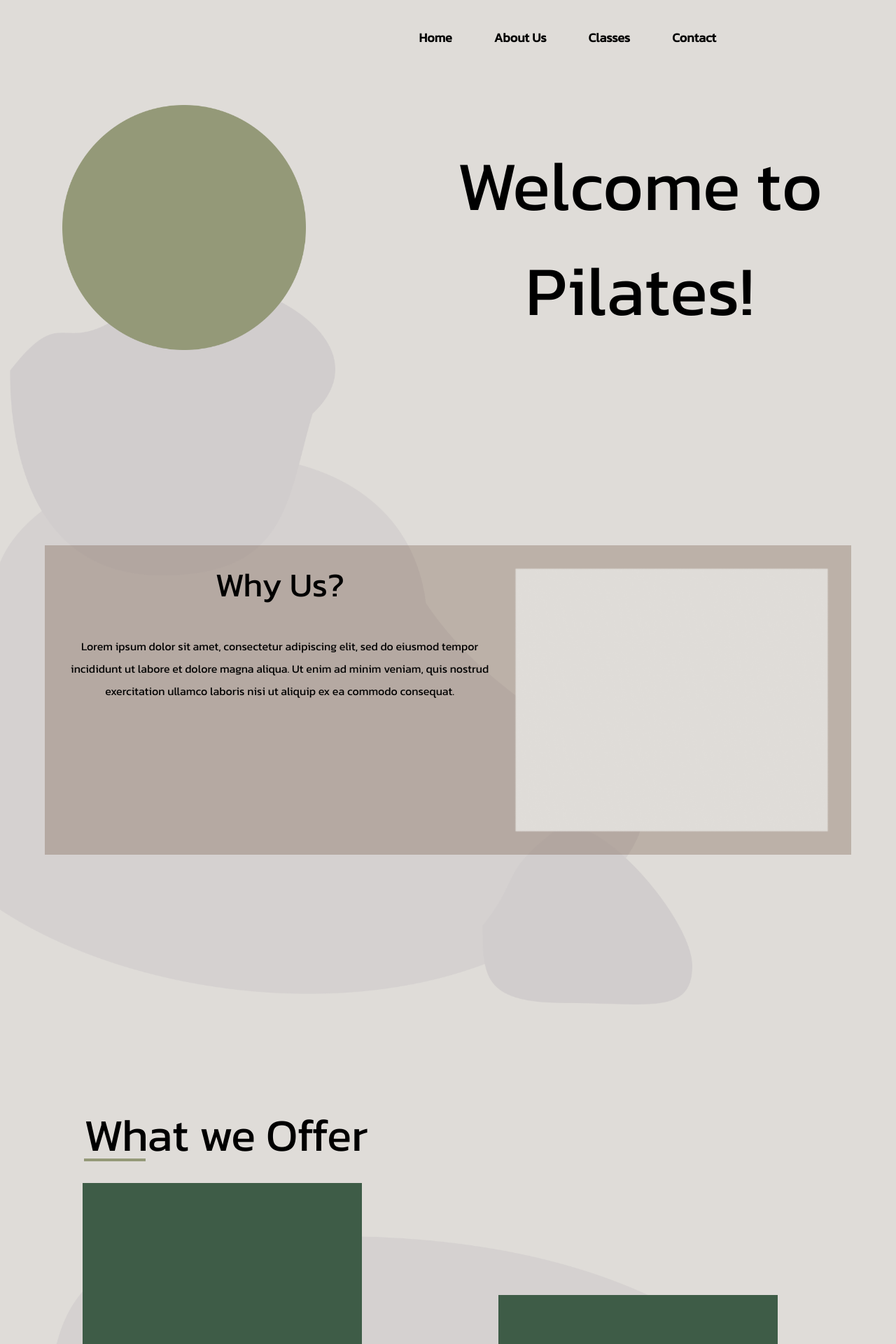
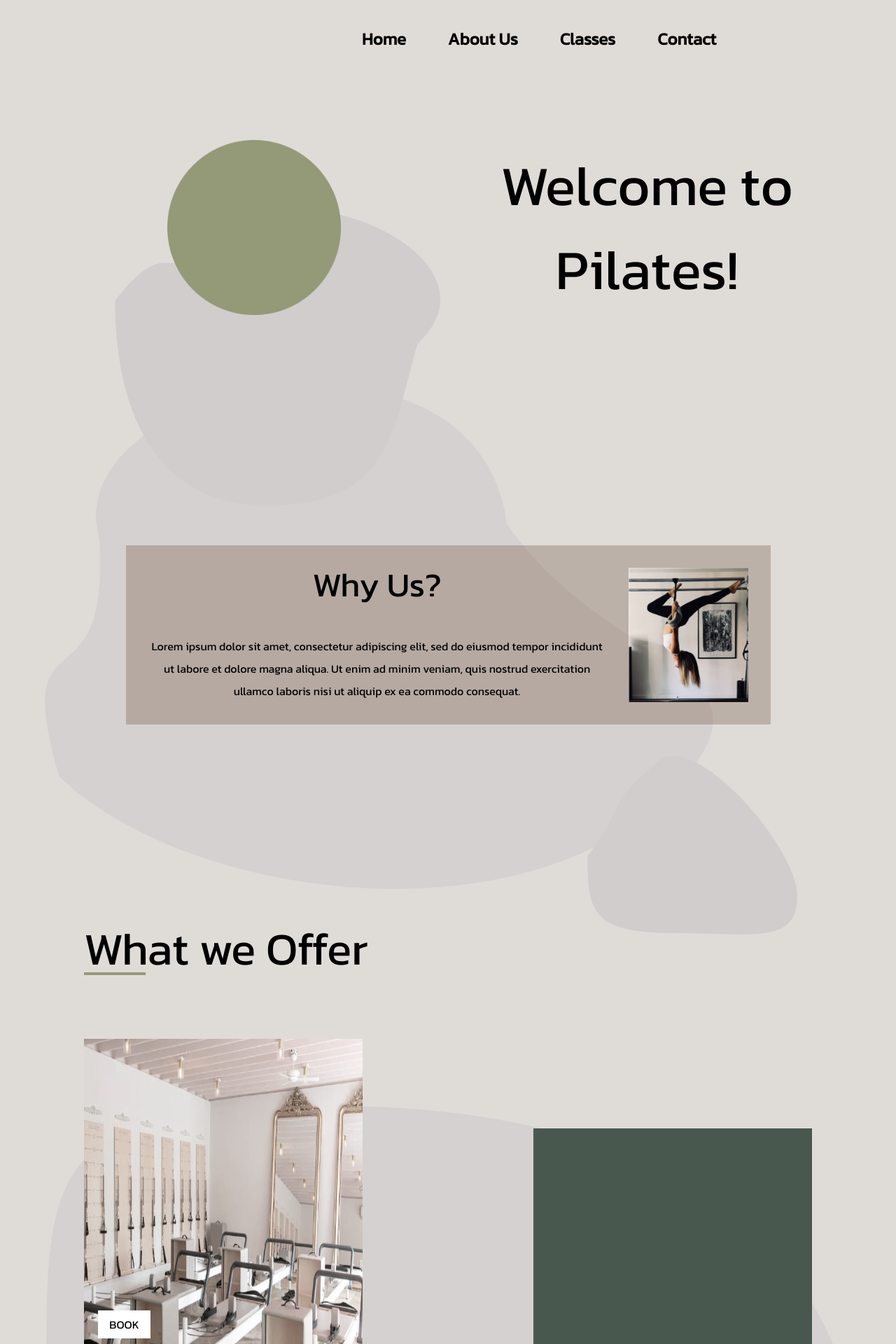
Before and after one commit to Carlie16604/Elevate, a React (Vite) app: page / in a window 1280 px wide. Shown: the top 1920 px of the page at 70% size. Built offline with nearby package versions, Linux system fonts and the light colour scheme.

Commit message:
completed temp animation & fixed Home spacing

```diff
--- a/src/index.css
+++ b/src/index.css
@@ -77,11 +77,11 @@ ul:hover li:hover ~ li:before {
 
 .rock1 {
   object-position: center;
-  width: 1005px;
-  height: 770px;
+  width: 955px;
+  height: 720px;
   z-index: -2;
   position: absolute;
-  margin: 650px -150px;
+  margin: 550px 0;
 }
 
 .rock2{
@@ -90,7 +90,7 @@ ul:hover li:hover ~ li:before {
   height: 422px;
   z-index: -1;
   position: absolute;
-  margin: 400px -50px;
+  margin: 300px 100px;
 }
 
 .rock3 {
@@ -99,14 +99,15 @@ ul:hover li:hover ~ li:before {
   height: 255px;
   z-index: -1;
   position: absolute;
-  margin: 1180px 625px;
+  margin: 1080px 775px;
 }
 
 /* Home Content */
 
 .whyUs {
   display: flex;
-  width: 100%;
+  /* width: 921.6px; */
+  align-items: center;
   background-color: rgba(84, 48, 25, 25%)
 }
 
@@ -125,9 +126,10 @@ ul:hover li:hover ~ li:before {
 .cardContainer {
   display: flex;
   flex-wrap: wrap;
-  gap: 2rem 5rem;
+  gap: 2rem 11.2rem;
   justify-content: center;
   margin: 20px 0;
+  position: relative;
 }
 
 .card-deck {
@@ -136,24 +138,33 @@ ul:hover li:hover ~ li:before {
   max-width: 100%;
   display: flex;
   flex-flow: row wrap;
+  transition: all .2s ease-in-out;
+}
+
+.card-deck:hover {
+  transform: scale(1.1);
 }
 
 .card {
-  margin-left: 0;
-  margin-right: 0;
-  /* max-width: 32.8125rem; */
-  /* max-height: 38.125rem; */
-  max-width: 450px;
+  max-width: 398px;
   max-height: 450px;
   position: relative;
   margin: 0 2rem;
 }
+
+
 
 .imgWrapper {
   height: 100%;
   transform: scale(1);
   transition: all .5 ease;
   width: 100;
+  filter: grayscale(50%);
+  transition: all .2s ease-in-out;
+}
+
+.imgWrapper:hover {
+  filter: grayscale(0%);
 }
 
 .book {
@@ -176,166 +187,3 @@ ul:hover li:hover ~ li:before {
 .classType {
   font-size: 50px;
 }
-
-/* CARD TEST ----------------------------------------------------------------- */
-
-:root {
-  --host: 'https://s3-us-west-2.amazonaws.com/s.cdpn.io/397014/';
-  --big-stone: #152536;
-  --white: #fff;
-  --smalt-blue: #4e958b;
-  --maroon-flush: #C32361;
-  --black: #000;
-  --lite-grey: rgba(var(--black), .2);
-  --lite-big-stone: rgba(var(--big-stone), .7);
-  --card-width: 350px;
-  --card-height: 350px;
-  --thumb-height: 260px;
-  --border-radius: 3px;
-  --box-shadow: 0 1px 4px rgba(var(--black), .3);
-  --transition: cubic-bezier(.17,.67,.5,1.03);
-  --timing-1: .4s .15s;
-  --timing-2: .5s .25s;
-  --grotesque-black: 'Grotesque Black', sans-serif;
-  --grotesque-regular: 'Grotesque', sans-serif;
-  --merriweather: 'Merriweather', sans-serif;
-  --new-york-city: url('#{var(--host)}new-york-city.png');
-  --flag: url('#{var(--host)}flag.png');
-}
-
-a[href] {
-  position: relative;
-  text-decoration: none;
-  padding-bottom: 3px;
-  font-weight: bold;
-}
-
-a[href]::after {
-  content: "";
-  position: absolute;
-  left: 0;
-  bottom: 0;
-  background: var(--white);
-  width: 0;
-  height: 1px;
-  transition: .35s var(--transition);
-}
-
-a[href]:hover::after {
-  width: 100%;
-  box-shadow: var(--box-shadow);
-}
-
-.note {
-  margin-top: 30px;
-  color: var(--white);
-  font-size: 1rem;
-  font-family: var(--merriweather);
-  line-height: 1.5;
-  text-align: center;
-}
-
-article.card {
-  position: absolute;
-  left: 50%;
-  top: 50%;
-  width: var(--card-width);
-  height: var(--card-height);
-  transform: translate(-50%, -50%) translateZ(0);
-  border-radius: var(--border-radius);
-  box-shadow: var(--box-shadow);
-  overflow: hidden;
-}
-
-article.card .thumb {
-  width: auto;
-  height: var(--thumb-height);
-  /* background: url(var(--new-york-city)) no-repeat center; */
-  background-size: cover;
-  border-radius: var(--border-radius);
-}
-
-article.card .infos {
-  width: auto;
-  height: var(--card-height);
-  position: relative;
-  padding: 14px 24px;
-  background: var(--white);
-  transition: var(--timing-1) var(--transition);
-}
-
-article.card .infos .title {
-  position: relative;
-  margin: 10px 0;
-  letter-spacing: 3px;
-  color: var(--big-stone);
-  font-family: var(--grotesque-black);
-  font-size: 1rem;
-  text-transform: uppercase;
-  text-shadow: 0 0 0px lighten(var(--big-stone), 20%);
-}
-
-article.card .infos .flag {
-  position: absolute;
-  top: 50%;
-  right: 0;
-  transform: translateY(-50%);
-  width: 35px;
-  height: 23px;
-  /* background: url(var(--flag)) no-repeat top right; */
-  background-size: 100% auto;
-  display: inline-block;
-}
-
-article.card .infos .date,
-article.card .infos .seats {
-  margin-bottom: 10px;
-  text-transform: uppercase;
-  font-size: .85rem;
-  color: var(--lite-big-stone);
-  font-family: var(--grotesque-regular);
-}
-
-article.card .infos .seats {
-  display: inline-block;
-  margin-bottom: 24px;
-  padding-bottom: 24px;
-  border-bottom: 1px solid var(--lite-grey);
-  opacity: 0;
-  transition: var(--timing-2) var(--transition);
-}
-
-article.card .infos .txt {
-  font-family: var(--merriweather);
-  line-height: 2;
-  font-size: .95rem;
-  color: var(--lite-big-stone);
-  opacity: 0;
-  transition: var(--timing-2) var(--transition);
-}
-
-article.card .infos .details {
-  position: absolute;
-  left: 0;
-  bottom: 0;
-  margin: 10px 0;
-  padding: 20px 24px;
-  letter-spacing: 1px;
-  color: var(--smalt-blue);
-  font-family: var(--grotesque-black);
-  font-size: .9rem;
-  text-transform: uppercase;
-  cursor: pointer;
-  opacity: 0;
-  transition: var(--timing-2) var(--transition);
-}
-
-article.card:hover .infos {
-  transform: translateY(-var(--thumb-height));
-}
-
-article.card:hover .infos .seats,
-article.card:hover .infos .txt,
-article.card:hover .infos .details {
-  opacity: 1;
-}
--- a/src/pages/Home.jsx
+++ b/src/pages/Home.jsx
@@ -4,6 +4,8 @@ import Rock2 from '../assets/Home/Ellipse 2.png'
 import Rock3 from '../assets/Home/Ellipse 3.png'
 import Logo from '../assets/Home/Logo Placeholder.png'
 import Photo from '../assets/Home/Photo.png'
+import ScaryPilates from '../assets/Home/ScaryPilates.png';
+
 
 const Home = () => {
     // https://blennd.com/
@@ -18,12 +20,12 @@ const Home = () => {
                         <img className='rock2' src={Rock2} alt='Rocks'></img>
                         <img className='rock3' src={Rock3} alt='Rocks'></img>
                             <div className='flex h-[650.88px]'>
-                                <img className='h-[350px] w-auto pl-[25px] pr-[175px] flex self-center' src={Logo} alt='Logo'></img>
-                                    <h1 className='text-[100px] pt-[190px] text-center'>
+                                <img className='h-[250px] w-auto pl-[175px] pr-[145px] flex self-center' src={Logo} alt='Logo'></img>
+                                    <h1 className='text-[80px] flex flex-wrap content-center text-center'>
                                         Welcome to Pilates!
                                     </h1>
                             </div>
-                        <div className='whyUs mt-32'>
+                        <div className='whyUs mt-32 mx-[115.5px]'>
                             <div className='p-8 flex'>
                                 <div className='text-center pr-8'>
                                     <h3 className='text-5xl items-center flex-col text-black'>
@@ -34,7 +36,7 @@ const Home = () => {
                                         </p>
                                 </div>
                                 <div className='flex justify-end flex-row'>
-                                    <img src={Photo} alt='Photo'/>
+                                    <img className='w-min-[350.5px] h-min-[295.39]' src={ScaryPilates} alt='Photo'/>
                                 </div>
                             </div>
                         </div>
--- a/src/pages/NavBar.jsx
+++ b/src/pages/NavBar.jsx
@@ -7,7 +7,7 @@ const NavBar = () => {
             <div className='p-0 w-screen fixed'>
                 <div className='flex flex-row-reverse'>
                     <div className='NavBar'>
-                    <ul className='font-bold cursor-pointer text-lg'>
+                        <ul className='font-bold cursor-pointer text-2xl'>
                             <li>Home</li>
                             <li>About Us</li>
                             <li>Classes</li>
@@ -16,7 +16,6 @@ const NavBar = () => {
                     </div>
                 </div>
             </div>
-            {/* <ul className='fixed top-0 w-screen h-11 flex flex-row font-medium gap-16 cursor-pointer justify-end pt-5 pr-60 text-lg'>                 */}
         </>
     )
 }
--- a/src/pages/Offers.jsx
+++ b/src/pages/Offers.jsx
@@ -2,16 +2,16 @@ import React from "react";
 import '../index.css';
 import imgPl from '../assets/Offers/ImgPlaceholder.png';
 import Rock from '../assets/Offers/rock.png';
-
+import PinkPilates from '../assets/Offers/PinkPilates.png';
 
 const Offers = () => {
 
     // https://github.com/michalsnik/aos for card animation
 
     return (
-        <section id='offers' className='mt-80'>
+        <section id='offers' className='mt-60 z-10'>
             <div className='container'>
-                <div className='flex-wrap pt-8 px-14 relative'>
+                <div className='flex-wrap pt-8 mb-20 px-14 relative'>
                     <h1 className='text-[65px] flex flex-col stroke-black'>What we Offer</h1>
                     <span className='absolute w-[5.5rem] h-[4px] my-[-15px] bg-[#949978]'></span>
                 </div>
@@ -19,7 +19,7 @@ const Offers = () => {
                 <div className='cardContainer'>
                     <div className='card-deck'>
                         <div className='card'>
-                            <img className='imgWrapper' src={imgPl} alt='Img Placeholder' />
+                            <img className='imgWrapper' src={PinkPilates} alt='Img Placeholder' />
                             {/* Change Here */}
                             <div className='book'>
                                 <p>Book</p>
@@ -33,7 +33,7 @@ const Offers = () => {
                             <h3 className='classType'>Foundations</h3>
                         </div>
                     </div>
-                    <div className='card-deck pt-40'>
+                    <div className='card-deck pt-32'>
                         <div className='card'>
                             <img className='imgWrapper' src={imgPl} alt='Img Placeholder' />
                             {/* Change Here */}
@@ -65,7 +65,7 @@ const Offers = () => {
                             <h3 className='classType'>Fire</h3>
                         </div>
                     </div>
-                    <div className='card-deck pt-40'>
+                    <div className='card-deck pt-32'>
                         <div className='card'>
                             <img className='imgWrapper' src={imgPl} alt='Img Placeholder' />
                             {/* Change Here */}
```
Also changed, not shown: src/assets/Home/ScaryPilates.png (renamed from src/assets/ScaryPilates.png), src/assets/Offers/PinkPilates.png (renamed from src/assets/PinkPilates.png). Lines whose indentation alone changed are shown as unchanged.
